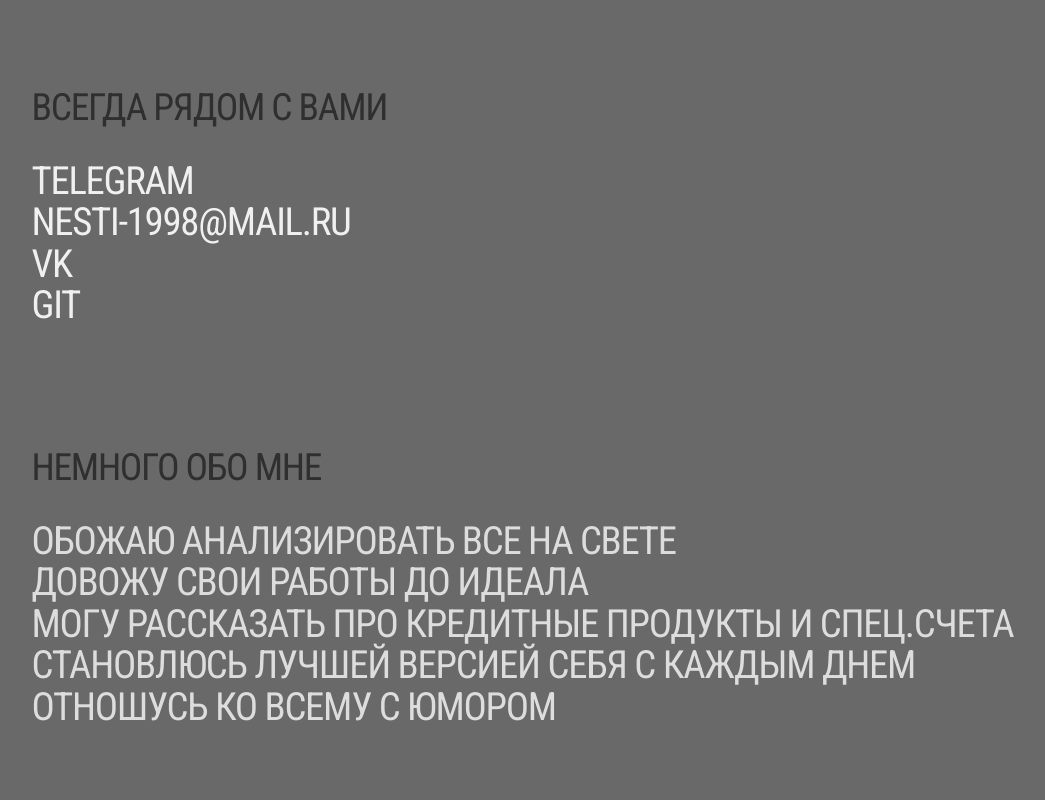
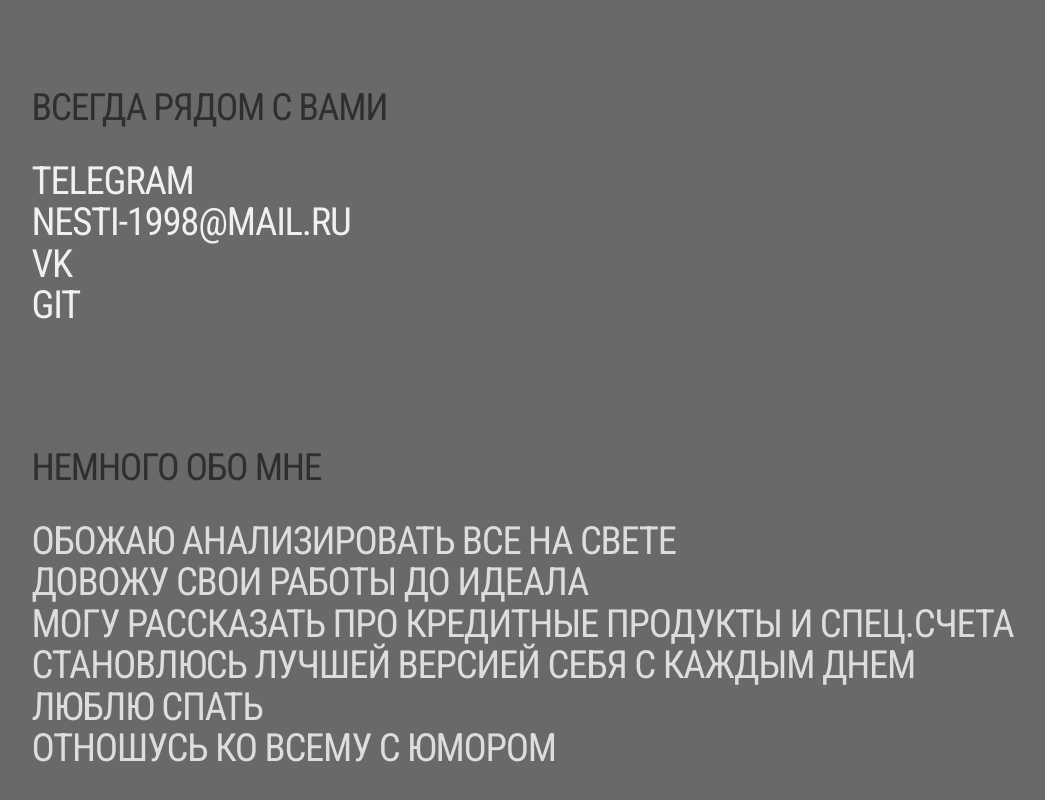
Before and after one commit to Defoltini/CV, a plain HTML site: page index.html in a window 1280 px wide. Shown: the part 1221-2021 px from the top of the page, without its empty margins (31-1076 px from the left). Drawn offline with Linux system fonts and the light colour scheme.

Commit message:
имя_коммита

```diff
--- a/index.html
+++ b/index.html
@@ -66,6 +66,9 @@
       <p>Становлюсь лучшей версией себя с каждым днем</p>
     </div>
     <div class="entry">
+      <p>Люблю спать</p>
+    </div>
+    <div class="entry">
       <p>Отношусь ко всему с юмором</p>
     </div>
 
```
